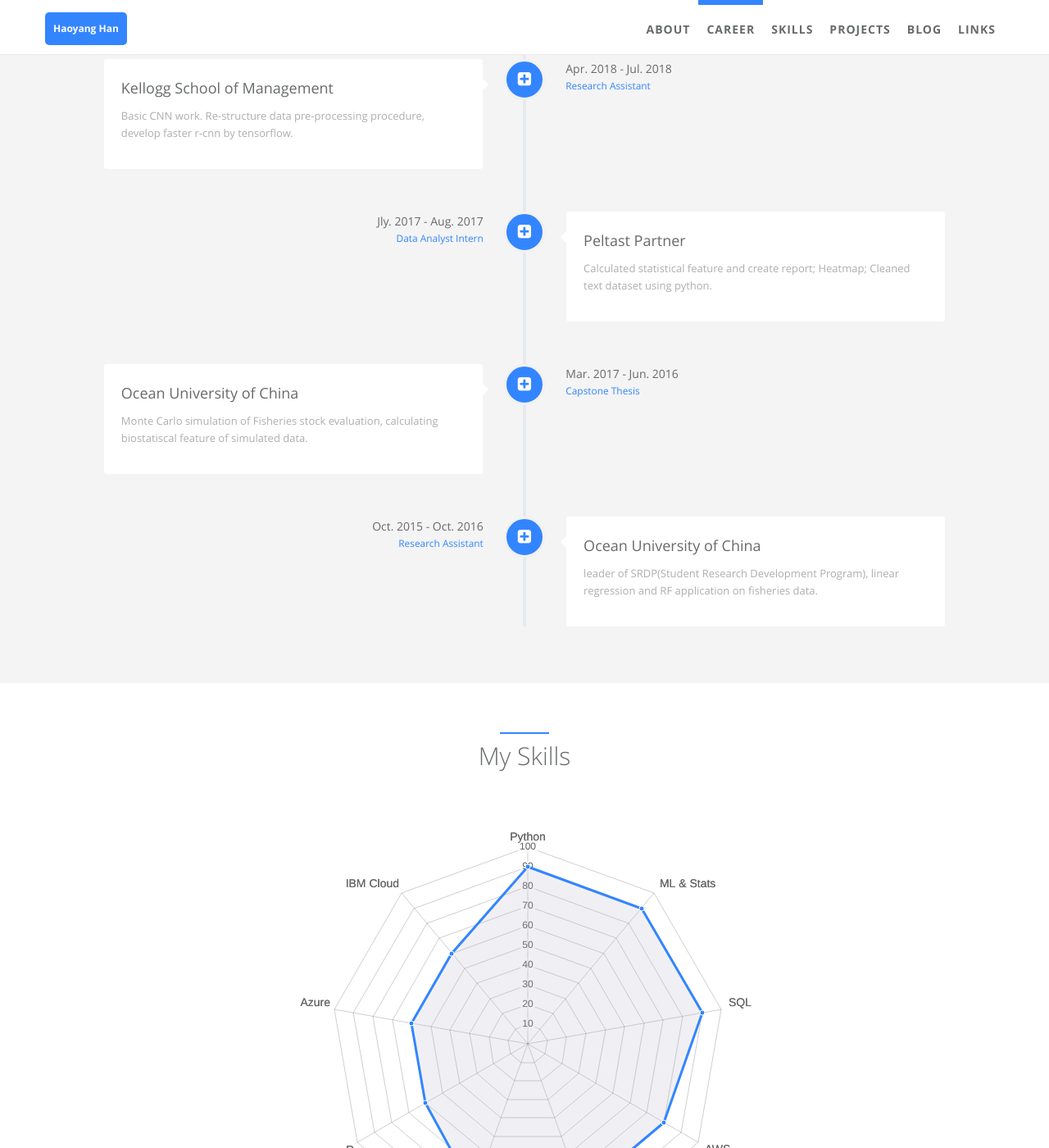
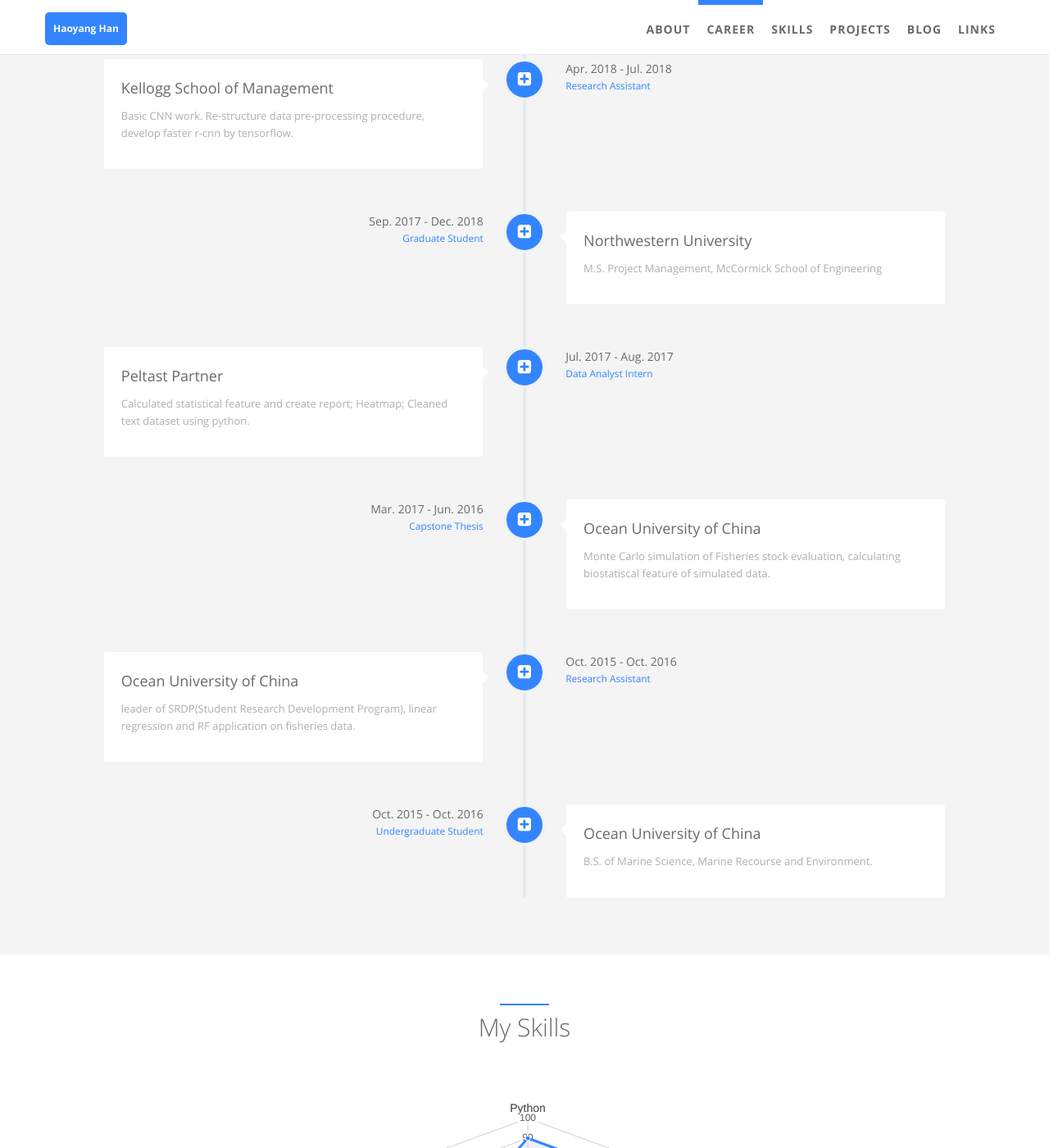
Before and after one commit to HaoyangHan/HaoyangHan.github.io, a Jekyll site: the page built from index.html, in a window 1280 px wide and 1400 px high, scrolled down 1415 px. Shown: the whole window at 82% size. Built offline with Jekyll 4.4.1, drawn with Linux system fonts in a browser that asks for light colours.

Commit message:
Education Update

```diff
--- a/_data/index/careers.yml
+++ b/_data/index/careers.yml
@@ -43,13 +43,27 @@
   icon: fa-plus-square
 
 - name:
+    detail: Northwestern University
+    i18n: company_a
+  desc:
+    detail: M.S. Project Management, McCormick School of Engineering
+    i18n: company_a_desc
+  date:
+    detail: Sep. 2017 - Dec. 2018
+    i18n: company_a_date
+  job:
+    detail: Graduate Student
+    i18n: company_a_job
+  icon: fa-plus-square
+
+- name:
     detail: Peltast Partner
     i18n: company_b
   desc:
     detail: 'Calculated statistical feature and create report; Heatmap; Cleaned text dataset using python.'
     i18n: company_b_desc
   date:
-    detail: Jly. 2017 - Aug. 2017
+    detail: Jul. 2017 - Aug. 2017
     i18n: company_b_date
   job:
     detail: Data Analyst Intern
@@ -83,3 +97,17 @@
     detail: Research Assistant
     i18n: company_a_job
   icon: fa-plus-square
+
+- name:
+    detail: Ocean University of China
+    i18n: company_a
+  desc:
+    detail: B.S. of Marine Science, Marine Recourse and Environment.
+    i18n: company_a_desc
+  date:
+    detail: Oct. 2015 - Oct. 2016
+    i18n: company_a_date
+  job:
+    detail: Undergraduate Student
+    i18n: company_a_job
+  icon: fa-plus-square
```
